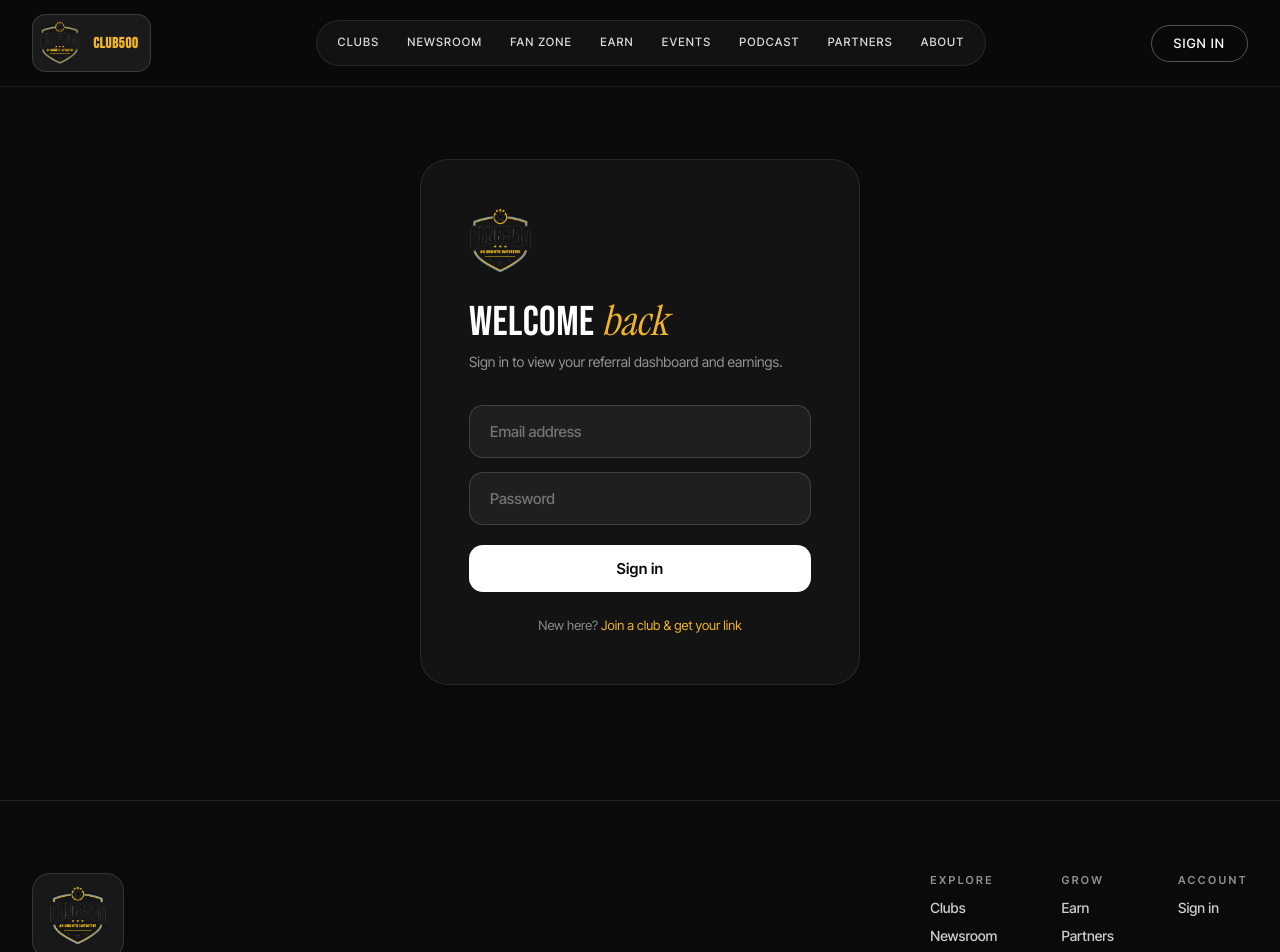
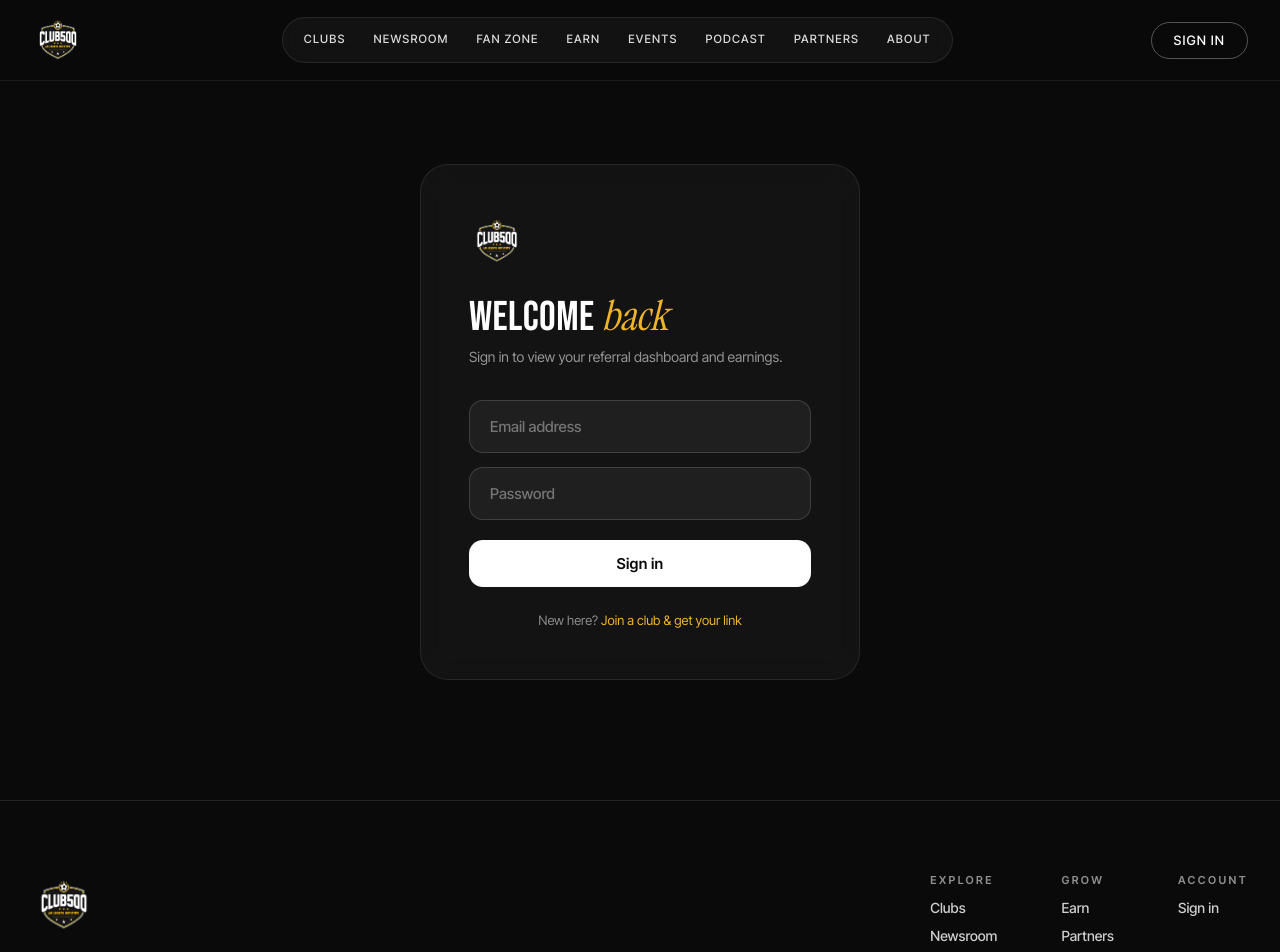
Before and after one commit to Club-500/Club-500-website, a Next.js app: page /login in a window 1280 px wide. Shown: the top 952 px of the page. Built offline with nearby package versions, Linux system fonts and the light colour scheme.

Commit message:
Revert logo to the original unmodified file
The background-removal edit was wrong — use the logo exactly as
provided, no transparency processing, no added wordmark text next to
it. Header keeps its solid blurred bar so page content still doesn't
bleed through on scroll.

```diff
--- a/app/login/page.tsx
+++ b/app/login/page.tsx
@@ -17,11 +17,11 @@ export default function LoginPage() {
     <div style={{ minHeight: "100vh", display: "flex", alignItems: "center", justifyContent: "center", padding: "140px 32px 96px" }}>
       <div className="glass rv in" style={{ width: "100%", maxWidth: 440, padding: "clamp(28px, 4vw, 48px)", borderRadius: 28 }}>
         <Image
-          src="/assets/club500-logo.png"
+          src="/assets/club500-logo.jpg"
           alt="Club 500"
-          width={66}
-          height={69}
-          style={{ height: 66, width: "auto", marginBottom: 24 }}
+          width={56}
+          height={56}
+          style={{ height: 56, width: "auto", marginBottom: 24 }}
         />
         <h1 className="display" style={{ margin: "0 0 8px", fontSize: "clamp(1.8rem, 3.5vw, 2.6rem)" }}>
           Welcome <em className="serif-accent gold">back</em>
--- a/components/SiteFooter.tsx
+++ b/components/SiteFooter.tsx
@@ -49,23 +49,13 @@ export default function SiteFooter() {
               maxWidth: 340,
             }}
           >
-            <div
-              style={{
-                alignSelf: "flex-start",
-                padding: "12px 16px",
-                borderRadius: 18,
-                background: "rgba(255,255,255,0.06)",
-                border: "1px solid rgba(255,255,255,0.12)",
-              }}
-            >
-              <Image
-                src="/assets/club500-logo.png"
-                alt="Club 500"
-                width={60}
-                height={63}
-                style={{ height: 60, width: "auto", display: "block" }}
-              />
-            </div>
+            <Image
+              src="/assets/club500-logo.jpg"
+              alt="Club 500"
+              width={64}
+              height={64}
+              style={{ height: 64, width: "auto", alignSelf: "flex-start" }}
+            />
             <p
               style={{
                 margin: 0,
--- a/components/SiteHeader.tsx
+++ b/components/SiteHeader.tsx
@@ -49,36 +49,15 @@ export default function SiteHeader() {
         borderBottom: "1px solid rgba(255,255,255,0.08)",
       }}
     >
-      <Link
-        href="/"
-        style={{
-          display: "flex",
-          alignItems: "center",
-          gap: 12,
-          zIndex: 60,
-          padding: "6px 12px 6px 6px",
-          borderRadius: 14,
-          background: "rgba(255,255,255,0.07)",
-          border: "1px solid rgba(255,255,255,0.14)",
-        }}
-      >
+      <Link href="/" style={{ display: "flex", alignItems: "center", gap: 12, zIndex: 60 }}>
         <Image
-          src="/assets/club500-logo.png"
+          src="/assets/club500-logo.jpg"
           alt="Club 500"
-          width={44}
-          height={46}
-          style={{ height: 44, width: "auto" }}
+          width={52}
+          height={52}
+          style={{ height: 52, width: "auto" }}
           priority
         />
-        <span
-          className="gold"
-          style={{
-            font: '700 15px/1 var(--font-bebas-neue), sans-serif',
-            letterSpacing: "0.04em",
-          }}
-        >
-          CLUB500
-        </span>
       </Link>
 
       <nav
```
Also changed, not shown: public/assets/club500-logo.jpg (added).
